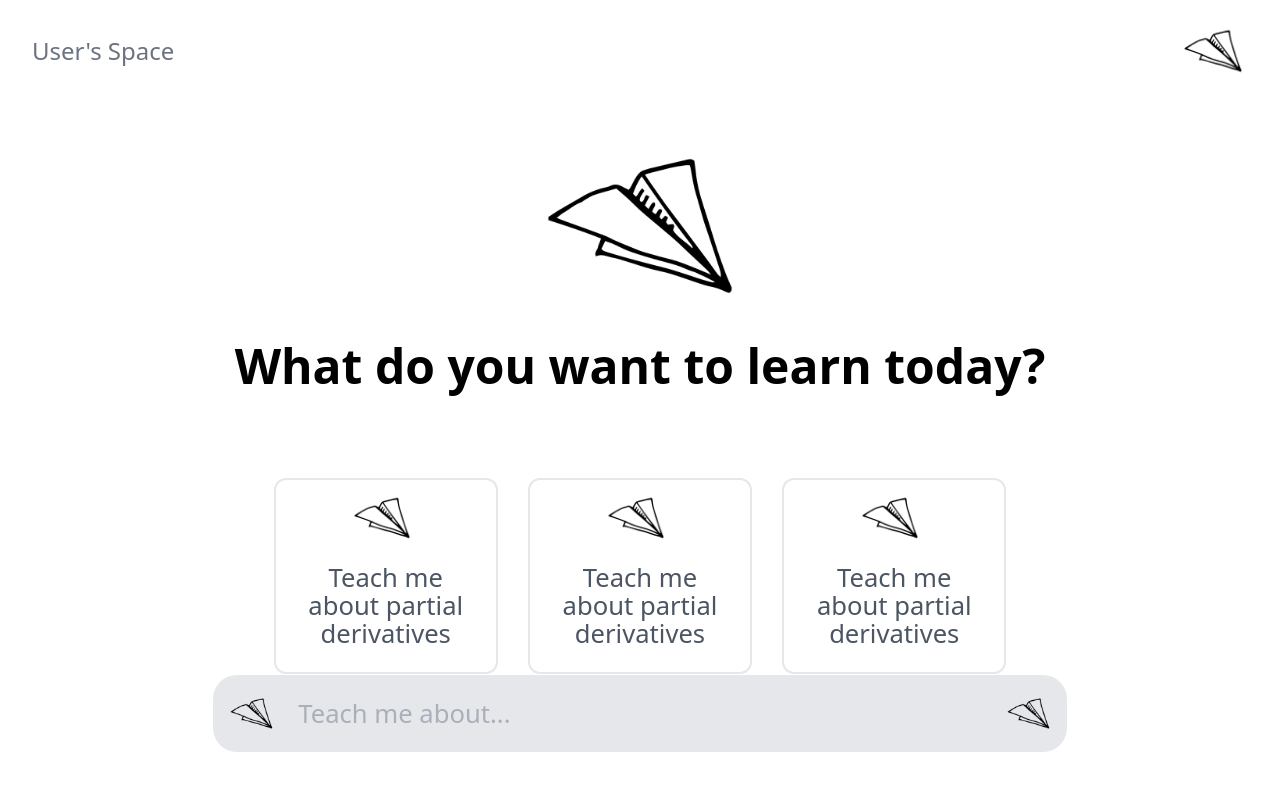
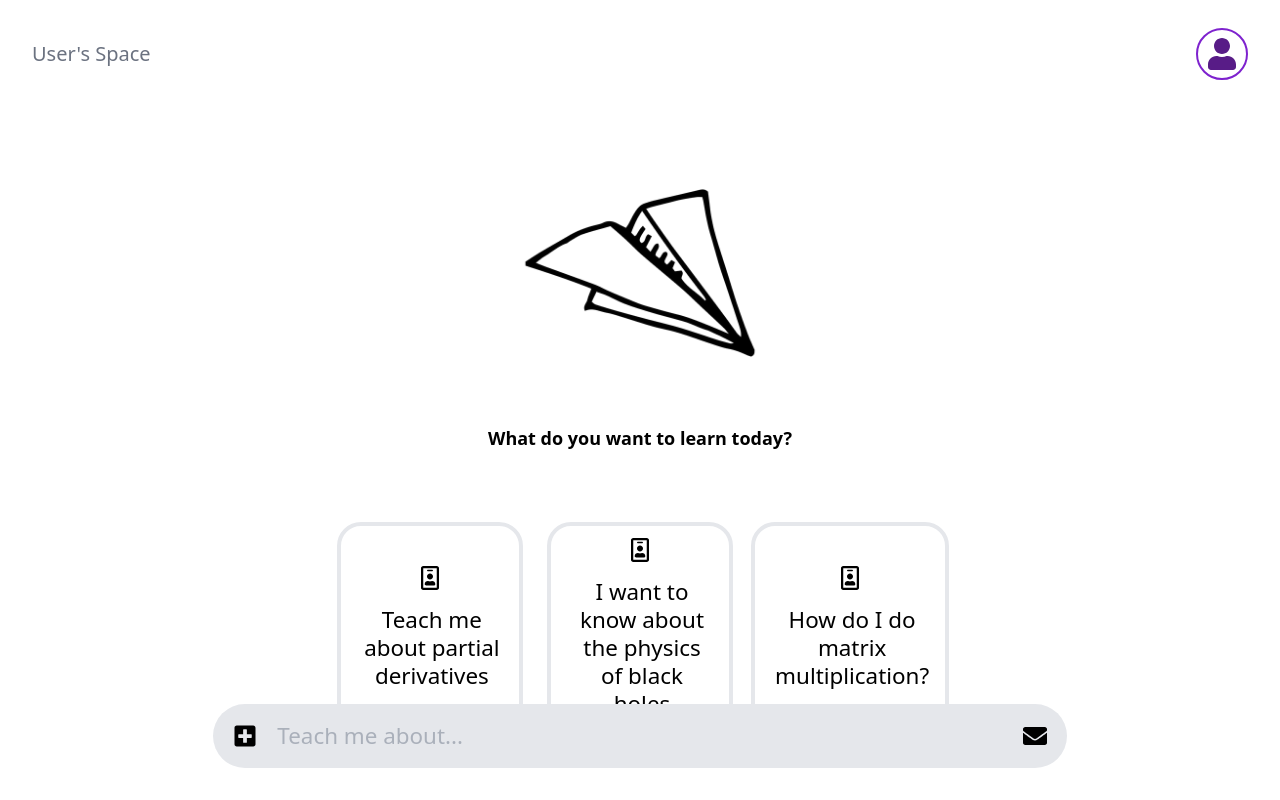
Before and after one commit to parteekahlawat/text-to-animation, a React (Vite) app: page /workspace in a window 1280 px wide. Built offline with nearby package versions, Linux system fonts and the light colour scheme.

Commit message:
Changed workspace file

```diff
--- a/src/pages/Space.jsx
+++ b/src/pages/Space.jsx
@@ -1,14 +1,78 @@
-import React from 'react';
-import Navbar from '../components/Navbar';
-import StartingContent from '../components/StartingContent';
-import Inputbar from '../components/Inputbar';
+import { useState } from 'react';
+import blackAirplane from '../assets/images/black_airplane_doodle.png'
+
+import { FaUser, FaRegIdBadge, FaPlusSquare, FaEnvelope } from "react-icons/fa"
 
 const Space = () => {
+
+  const[input,setInput] = useState('');
+
+  const handleChange = (e) => {
+    setInput(e.target.value);
+
+  }
+
+  const handleSubmit = (e) => {
+    e.preventDefault();
+    console.log(input);
+    setInput('');
+  }
+
+  const handleClick = (e) => {
+    console.log(e);
+    setInput(e.target.innerText);
+  }
+
   return (
     <div>
-      <Navbar />
-      <StartingContent />
-      <Inputbar />
+      {/* <Navbar /> */}
+      <nav className="flex-1 flex items-center justify-between m-2 md:m-4 xl:m-6 px-2 py-1">
+        <p className="text-sm md:text-lg xl:text-xl text-gray-500 cursor-pointer hover:underline hover:text-black hover:scale-105 underline-offset-2">User's Space
+          <span>
+            {/* Add user's dynmaic name here with >  */ }
+          </span>
+        </p>
+        <div className=" border-2 rounded-full border-purple-700 p-1 xl:p-2  cursor-pointer hover:scale-105">
+          <FaUser className="w-4 md:w-6 xl:w-8 h-auto text-purple-900 " />
+        </div>
+      </nav>
+
+      {/* <Initail Content /> */}
+      <div className="mt-[1rem] md:mt-[2rem]  lg:mt-[4rem]  md:max-w-[60%] mx-auto rounded-3xl flex flex-col items-center justify-center ">
+        <img src={blackAirplane} className='w-[150px] md:w-[180px] xl:w-[250px] h-auto object-cover ' />
+        <h1 className='text-black font-semibold text-xl md:text-3xl lg:text-4xl xl:text-[4rem] xl:leading-[4rem]  m-1 xl:mb-10  text-center my-1 xl:text-lg md:my-2'>What do you want to learn today?</h1>
+        <div className='w-[80%] grid grid-cols-1 md:grid-cols-3 gap-2 xl:gap-4 my-2 place-items-center flex items-stretch'>
+          <div onClick={(e) => handleClick(e)} className='p-2 lg:px-3  xl:px-4 lg:text-lg rounded-3xl m-1 border-[4px] border-gray-200 flex md:flex-col items-center justify-center cursor-pointer hover:bg-gray-200'>
+            <FaRegIdBadge className=' mt-1 md:w-4 md:mb-2 lg:w-6 lg:mb-4 h-auto '/>
+            <p className='text-center ml-1 xl:text-[1.4rem]'>Teach me about partial derivatives</p>
+          </div>
+          <div onClick={(e) => handleClick(e)} className='p-2 lg:px-3 xl:px-4 lg:text-lg rounded-3xl m-1  border-[4px] border-gray-200 flex md:flex-col items-center justify-center cursor-pointer hover:bg-gray-200'>
+            <FaRegIdBadge className=' mt-1 md:w-4 md:mb-2 lg:w-6 lg:mb-4 h-auto '/>
+            <p className='text-center ml-1 xl:text-[1.4rem]'>I want to know about the physics of black holes</p>
+          </div>
+          <div onClick={(e) => handleClick(e)} className='p-2 lg:px-3 xl:px-4 lg:text-lg rounded-3xl m-1  border-[4px] border-gray-200 flex md:flex-col items-center justify-center cursor-pointer hover:bg-gray-200'>
+            <FaRegIdBadge className=' mt-1 md:w-4 md:mb-2 lg:w-6 lg:mb-4 h-auto '/>
+            <p className='text-center ml-1 xl:text-[1.4rem]'>How do I do matrix multiplication?</p>
+          </div>
+        </div>
+      </div>
+
+      { /* <Inputbar /> */   }
+      <div className='absolute bottom-[2rem] w-full flex items-center justify-center'>
+        <div className='w-[85%] md:w-8/12 flex flex-row items-center justify-between gap-4 bg-gray-200 px-4 py-3 rounded-full '>
+          <FaPlusSquare  className='mt-2 ml-1 md:w-4 md:mb-2 lg:w-6 h-auto cursor-pointer ' />
+          <form onSubmit={(e) => handleSubmit(e)} className='flex-1'>
+              <input className='w-full text-black opacity-80 text-md md:text-xl xl:text-[1.4rem] focus:outline-none p-1 bg-transparent outline-none' placeholder='Teach me about...'
+              type='text'
+              value={input}
+              onChange={(e)=>handleChange(e)}
+              ></input>
+          </form>
+          <FaEnvelope onClick={(e)=>handleSubmit(e)}  className='mt-2 mr-1 md:w-4 md:mb-2 lg:w-6 h-auto cursor-pointer '/>
+        </div>
+      </div>
+
+
     </div>
   )
 }
--- a/src/components/SpaceCard.jsx
+++ b/src/trash/SpaceCard.jsx
@@ -3,8 +3,8 @@ import blackAirplane from '../assets/images/black_airplane_doodle.png'
 const SpaceCard = () => {
   return (
     <div className='flex flex-row md:flex-col items-center p-2 m-2 border-2 border-gray-200 rounded-xl mb-2 hover:bg-gray-100 cursor-pointer'>
-      <img src={blackAirplane} className='w-[25px] h-auto md:w-[40px] lg:w-[50px] xl:w-[60px]  mr-2'/>
-      <h1 className='text-gray-600 text-center md:mb-2 md:text-xl xl:my-4 xl:mx-2 xl:text-[1.6rem]'>Teach me about partial derivatives</h1>
+      <img src={blackAirplane} className='w-[20px] h-auto md:w-[40px] lg:w-[50px] xl:w-[60px]  mr-2'/>
+      <h1 className='text-gray-600 text-center md:mb-2 md:text-lg xl:my-4 xl:mx-2 xl:text-[1.6rem]'>Teach me about partial derivatives</h1>
     </div>
   )
 }
--- a/src/components/StartingContent.jsx
+++ b/src/trash/StartingContent.jsx
@@ -1,5 +1,5 @@
 import React from 'react'
-import SpaceCards from './SpaceCards'
+import SpaceCards from '../components/SpaceCards'
 import blackAriplane from '../assets/images/black_airplane_doodle.png'
 
 const StartingContent = () => {
```
Also changed, not shown: src/trash/Inputbar.jsx (renamed from src/components/Inputbar.jsx), src/trash/Navbar.jsx (renamed from src/components/Navbar.jsx), src/trash/SpaceCards.jsx (renamed from src/components/SpaceCards.jsx).
